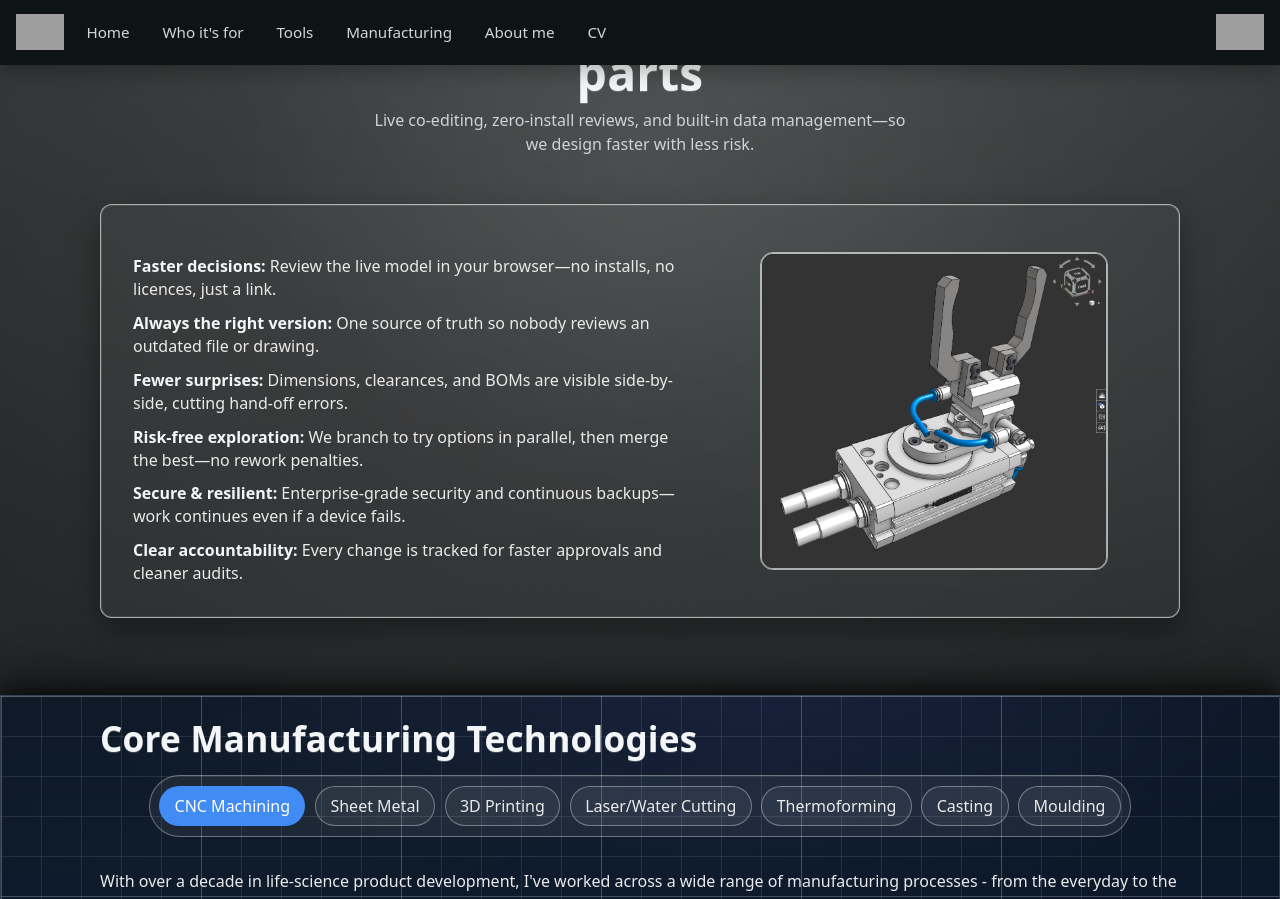
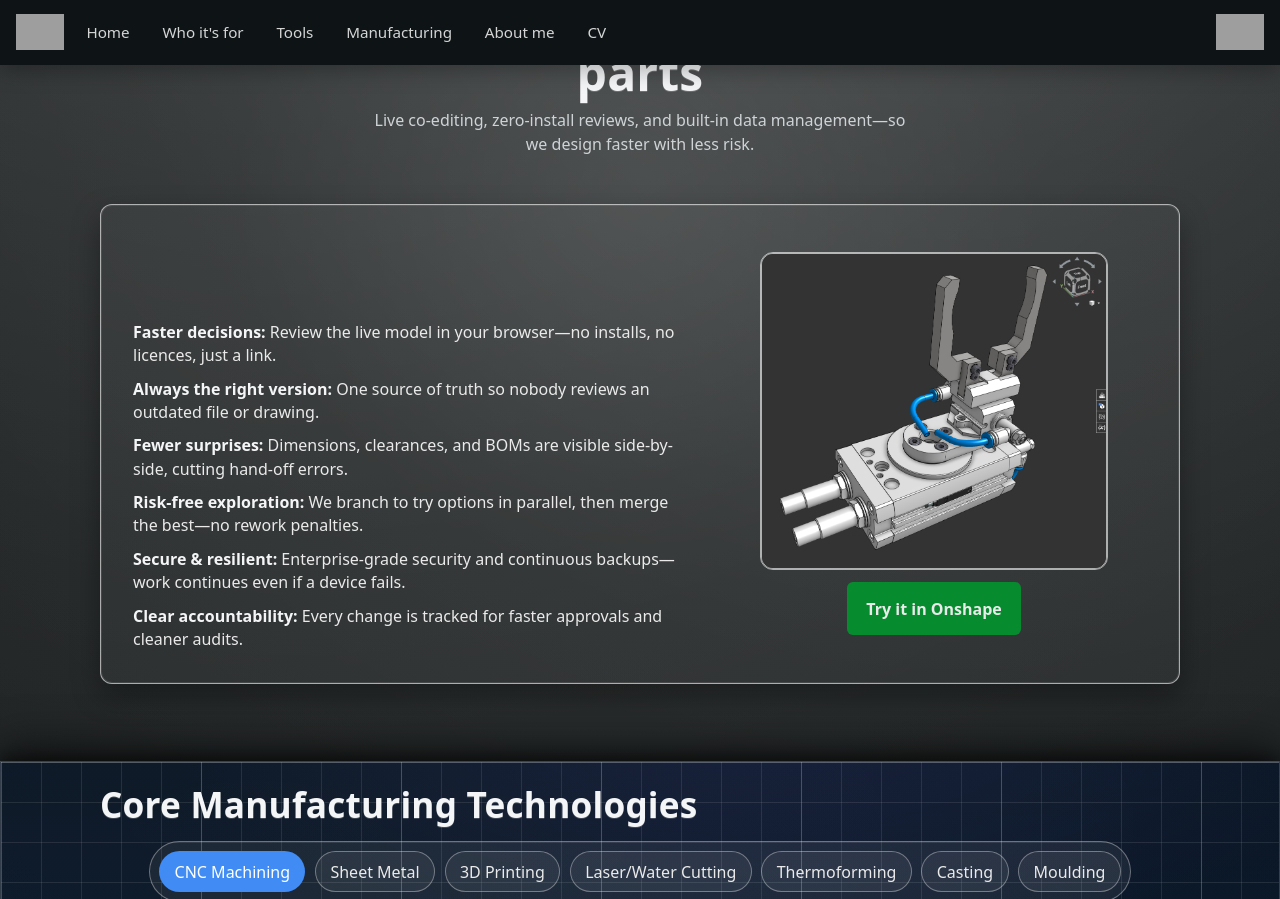
Before and after one commit to JamesAIzzard/jamesaizzard.github.io, a Jekyll site: the page built from index.html, in a window 1280 px wide and 1400 px high, scrolled down 1727 px, cut to the strip 0-899 px from the top of the window. Built offline with Jekyll 4.4.1, drawn with Linux system fonts in a browser that asks for light colours; some web fonts are replaced; grey boxes are pictures that could not be loaded.

Commit message:
Refactor Onshape section layout and add styling for 'Try it in Onshape' button

```diff
--- a/_includes/onshape_cad.html
+++ b/_includes/onshape_cad.html
@@ -13,15 +13,20 @@
         <div class="onshape-stage frame">
             <div class="onshape-copy">
                 <ul class="onshape-list">
-                <li><strong>Faster decisions:</strong> Review the live model in your browser—no installs, no licences,
+                    <li><strong>Faster decisions:</strong> Review the live model in your browser—no installs, no
+                        licences,
                         just a link.</li>
-                <li><strong>Always the right version:</strong> One source of truth so nobody reviews an outdated file or
+                    <li><strong>Always the right version:</strong> One source of truth so nobody reviews an outdated
+                        file or
                         drawing.</li>
-                <li><strong>Fewer surprises:</strong> Dimensions, clearances, and BOMs are visible side-by-side, cutting
+                    <li><strong>Fewer surprises:</strong> Dimensions, clearances, and BOMs are visible side-by-side,
+                        cutting
                         hand-off errors.</li>
-                <li><strong>Risk-free exploration:</strong> We branch to try options in parallel, then merge the best—no
+                    <li><strong>Risk-free exploration:</strong> We branch to try options in parallel, then merge the
+                        best—no
                         rework penalties.</li>
-                <li><strong>Secure & resilient:</strong> Enterprise-grade security and continuous backups—work continues
+                    <li><strong>Secure & resilient:</strong> Enterprise-grade security and continuous backups—work
+                        continues
                         even if a device fails.</li>
                     <li><strong>Clear accountability:</strong> Every change is tracked for faster approvals and cleaner
                         audits.</li>
@@ -32,6 +37,10 @@
             <figure class="onshape-visual">
                 <!-- Your real screenshot lives here -->
                 <img src="assets/images/gripper.png" alt="Onshape assembly: gripper" />
+                <a class="onshape-try-button"
+                    href="https://cad.onshape.com/documents/54c1dbaf9878c3cbe49570f6/w/3a70a19c2e866bd995454e3e/e/835080b41fb88ea9f1b71f33?renderMode=0&tangentEdgeStyle=1&uiState=68aa1672fe19a445202134fe"
+                    target="_blank" rel="noopener" aria-label="Open the Onshape model in a new tab">Try it in
+                    Onshape</a>
             </figure>
         </div>
     </div>
--- a/assets/css/onshape_cad.css
+++ b/assets/css/onshape_cad.css
@@ -51,7 +51,7 @@
 .onshape-list li { line-height: 1.45; }
 .onshape-list li strong { color: var(--heading, #e7ebf0); }
 
-.onshape-visual { z-index: 1; justify-self: end; align-self: end; }
+.onshape-visual { z-index: 1; justify-self: end; align-self: end; text-align: center; }
 .onshape-visual img {
   display: block;
   width: min(100%, 560px);
@@ -59,3 +59,20 @@
   border: 1px solid var(--line, rgba(255,255,255,.12));
   background: #0000;
 }
+
+.onshape-try-button {
+  display: inline-block;
+  margin-top: .8rem;
+  padding: 0.9rem 1.2rem;
+  border: none;
+  border-radius: 6px;
+  background: var(--accent);
+  color: var(--text);
+  font-weight: 600;
+  text-decoration: none;
+  cursor: pointer;
+  transition: transform 120ms ease, box-shadow 120ms ease, background 120ms ease;
+}
+
+.onshape-try-button:hover { transform: translateY(-1px); }
+.onshape-try-button:focus-visible { outline: none; box-shadow: 0 0 0 3px var(--ring); }
```
Lines whose indentation alone changed are shown as unchanged.
